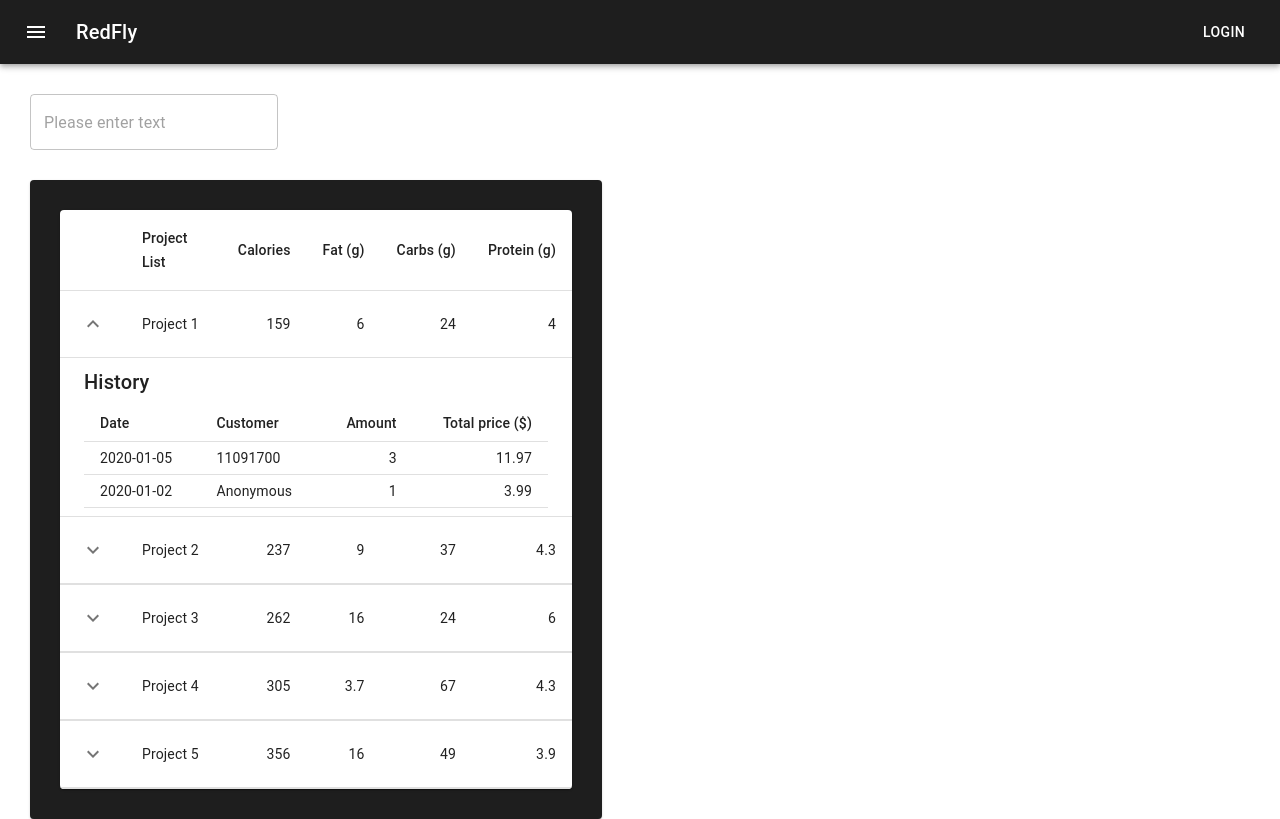
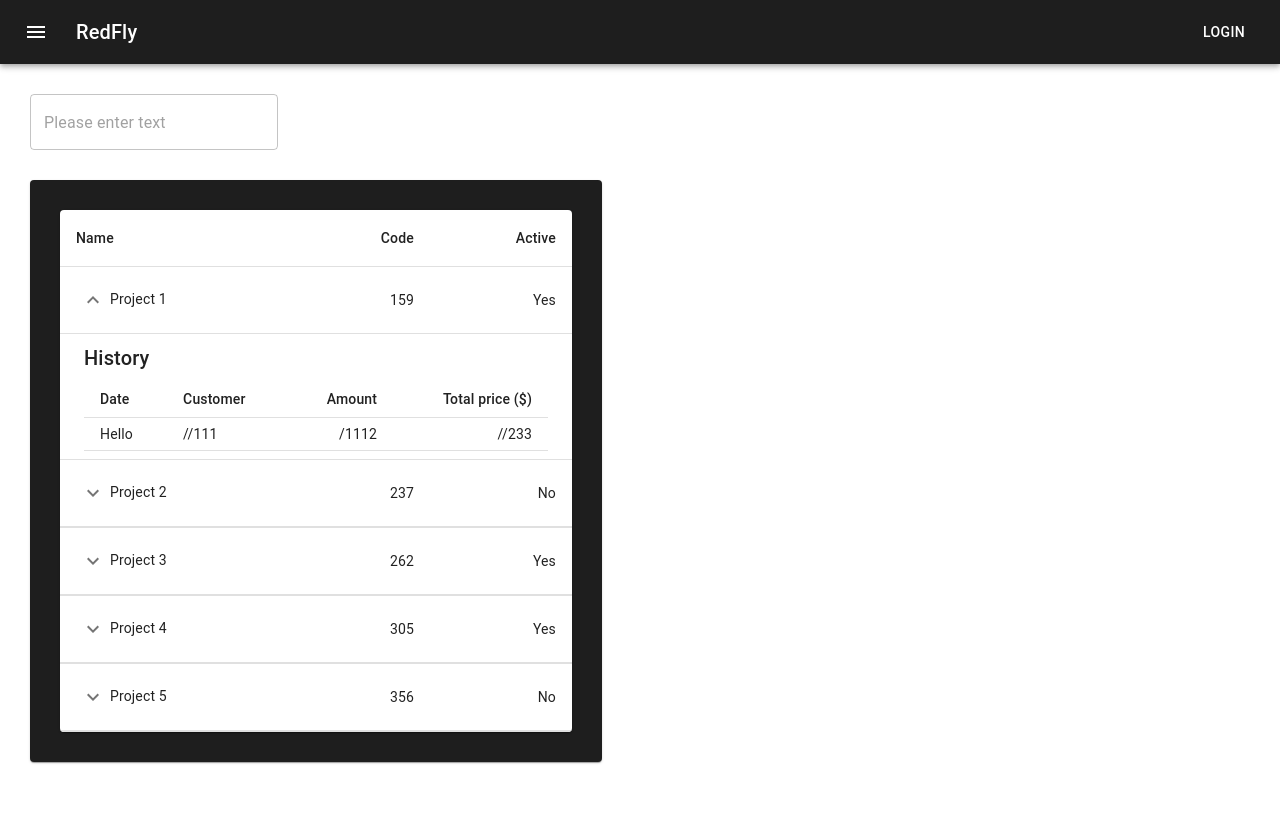
Before and after one commit to TohaLike/TohaLike-training-practice, a React (Create React App) app: page / in a window 1280 px wide. Both pictures are taken after a click on the button 93 px from the left and 324 px from the top of the page. Built offline with nearby package versions, Linux system fonts and the light colour scheme.

Commit message:
Update Accouting List

```diff
--- a/src/AccountingList/AccountingList.js
+++ b/src/AccountingList/AccountingList.js
@@ -17,28 +17,14 @@ import KeyboardArrowUpIcon from '@mui/icons-material/KeyboardArrowUp';
 import Card from '@mui/material/Card';
 
 
-function createData(name, calories, fat, carbs, protein, price) {
+function createData(name = '', code = '', active = false) {
   return {
     name,
-    calories,
-    fat,
-    carbs,
-    protein,
-    price,
-    history: [
-      {
-        date: '2020-01-05',
-        customerId: '11091700',
-        amount: 3,
-      },
-      {
-        date: '2020-01-02',
-        customerId: 'Anonymous',
-        amount: 1,
-      },
-    ],
+    code,
+    active,
   };
 }
+
 
 function Row(props) {
   const { row } = props;
@@ -55,14 +41,11 @@ function Row(props) {
           >
             {open ? <KeyboardArrowUpIcon /> : <KeyboardArrowDownIcon />}
           </IconButton>
-        </TableCell>
-        <TableCell component="th" scope="row">
           {row.name}
         </TableCell>
-        <TableCell align="right">{row.calories}</TableCell>
-        <TableCell align="right">{row.fat}</TableCell>
-        <TableCell align="right">{row.carbs}</TableCell>
-        <TableCell align="right">{row.protein}</TableCell>
+
+        <TableCell align="right">{row.code}</TableCell>
+        <TableCell align="right">{row.active ? 'Yes' : 'No'}</TableCell>
       </TableRow>
       <TableRow>
         <TableCell style={{ paddingBottom: 0, paddingTop: 0 }} colSpan={6}>
@@ -81,18 +64,16 @@ function Row(props) {
                   </TableRow>
                 </TableHead>
                 <TableBody>
-                  {row.history.map((historyRow) => (
-                    <TableRow key={historyRow.date}>
+                  <TableRow>
                     <TableCell component="th" scope="row">
-                        {historyRow.date}
+                      Hello
                     </TableCell>
-                      <TableCell>{historyRow.customerId}</TableCell>
-                      <TableCell align="right">{historyRow.amount}</TableCell>
+                    <TableCell>//111</TableCell>
+                    <TableCell align="right">/1112</TableCell>
                     <TableCell align="right">
-                        {Math.round(historyRow.amount * row.price * 100) / 100}
+                        //233
                     </TableCell>
                   </TableRow>
-                  ))}
                 </TableBody>
               </Table>
             </Box>
@@ -103,48 +84,28 @@ function Row(props) {
   );
 }
 
-Row.propTypes = {
-  row: PropTypes.shape({
-    calories: PropTypes.number.isRequired,
-    carbs: PropTypes.number.isRequired,
-    fat: PropTypes.number.isRequired,
-    history: PropTypes.arrayOf(
-      PropTypes.shape({
-        amount: PropTypes.number.isRequired,
-        customerId: PropTypes.string.isRequired,
-        date: PropTypes.string.isRequired,
-      }),
-    ).isRequired,
-    name: PropTypes.string.isRequired,
-    price: PropTypes.number.isRequired,
-    protein: PropTypes.number.isRequired,
-  }).isRequired,
-};
 
 const rows = [
-  createData('Project 1', 159, 6.0, 24, 4.0, 3.99),
-  createData('Project 2', 237, 9.0, 37, 4.3, 4.99),
-  createData('Project 3', 262, 16.0, 24, 6.0, 3.79),
-  createData('Project 4', 305, 3.7, 67, 4.3, 2.5),
-  createData('Project 5', 356, 16.0, 49, 3.9, 1.5),
+  createData('Project 1', '159', true),
+  createData('Project 2', '237', false),
+  createData('Project 3', '262', true),
+  createData('Project 4', '305', true),
+  createData('Project 5', '356', false),
 ];
 
 
 export default function CollapsibleTable() {
   return (
-  <div style={{display:"flex", justifyContent: "start",}}>
-    <Card style={{padding: "30px", width: "40%", backgroundColor: "rgb(30 30 30)", marginLeft: "30px",}} sx={{ minWidth: 275 }}>
+    <div style={{ display: "flex", justifyContent: "start", }}>
+      <Card style={{ padding: "30px", width: "40%", backgroundColor: "rgb(30 30 30)", marginLeft: "30px", }} sx={{ minWidth: 275 }}>
         <TableContainer component={Paper}>
           <Table aria-label="collapsible table">
             <TableHead>
               <TableRow>
-            <TableCell />
 
-            <TableCell>Project List</TableCell>
-            <TableCell align="right">Calories</TableCell>
-            <TableCell align="right">Fat&nbsp;(g)</TableCell>
-            <TableCell align="right">Carbs&nbsp;(g)</TableCell>
-            <TableCell align="right">Protein&nbsp;(g)</TableCell>
+                <TableCell align="left">Name</TableCell>
+                <TableCell align="right">Code</TableCell>
+                <TableCell align="right">Active</TableCell>
               </TableRow>
             </TableHead>
             <TableBody>
--- a/src/TextField/TextField.js
+++ b/src/TextField/TextField.js
@@ -4,15 +4,12 @@ import OutlinedInput from '@mui/material/OutlinedInput';
 import Box from '@mui/material/Box';
 
 
-
 export default function UseFormControl() {
 return (
-<div style={{display: "flex", margin: "30px", width: "50%"}}>
-    <Box component="form" noValidate autoComplete="off">
-
-        <OutlinedInput placeholder="Please enter text" />
-
-    </Box>
-</div>
+    <div style={{display: "flex", margin: "30px", }}>
+        <Box component="form" noValidate autoComplete="off">
+            <OutlinedInput placeholder="Please enter text" />
+        </Box>
+    </div>
   );
 }
```
Lines whose indentation alone changed are shown as unchanged.
